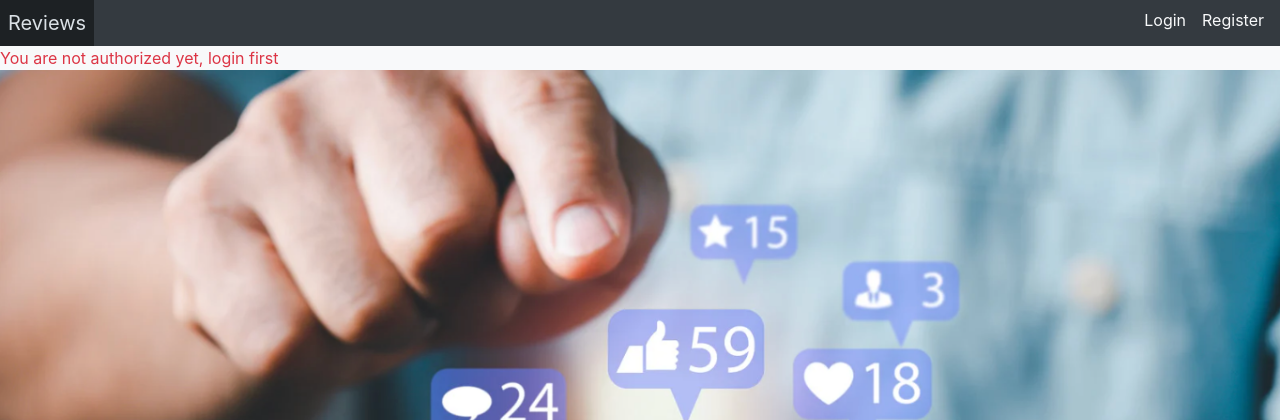
After one commit to Himanshukumar30/user_reviews, a Flask app: page /secret in a window 1280 px wide. The commit adds this page. Shown: the top 420 px of the page. Run offline with Flask 3, Linux system fonts and the light colour scheme.

Commit message:
storing user in session once registered/ authenticated and displayed authorized content

```diff
--- a/app.py
+++ b/app.py
@@ -1,4 +1,4 @@
-from flask import Flask, render_template, redirect, flash
+from flask import Flask, render_template, redirect, flash, session
 from flask_debugtoolbar import DebugToolbarExtension
 from models import db, connect_db, User
 from forms import RegisterForm, LoginForm
@@ -30,9 +30,9 @@ def register():
         last_name = form.last_name.data
         password = form.password.data
         new_user = User.register(username, email, first_name, last_name, password)
-
         db.session.add(new_user)
         db.session.commit()
+        session['user_id'] = new_user.id
         flash('Welcome! Successfully Created Your Account!', "success")
         return redirect('/secret')
 
@@ -49,8 +49,19 @@ def login():
         user = User.authenticate(username, password)
         if user:
             flash(f"Welcome back, {user.username}!", 'primary')
+            session['user_id'] = user.id
             return redirect('/secret')
         else:
             form.username.errors = ['Invalid username/password.']
 
     return render_template('login.html', form = form)
+
+@app.route('/secret')
+def secret():
+    return render_template('secret.html')
+
+@app.route('/logout')
+def logout():
+    session.pop('user_id')
+    flash("Goodbye!", "info")
+    return redirect('/')
--- a/forms.py
+++ b/forms.py
@@ -12,6 +12,7 @@ class RegisterForm(FlaskForm):
     password = PasswordField('Password', validators=[InputRequired()])
 
 
+
 class LoginForm(FlaskForm):
     '''Login Form'''
 
--- /dev/null
+++ b/static/app.css
@@ -0,0 +1,7 @@
+html {
+  background: url(reviews.png) no-repeat center center fixed;
+  -webkit-background-size: cover;
+  -moz-background-size: cover;
+  -o-background-size: cover;
+  background-size: cover;
+}
--- a/templates/base.html
+++ b/templates/base.html
@@ -4,6 +4,7 @@
     <meta charset="UTF-8" />
     <meta http-equiv="X-UA-Compatible" content="IE=edge" />
     <meta name="viewport" content="width=device-width, initial-scale=1.0" />
+    <link rel="stylesheet" href="static/app.css" />
     <link
       rel="stylesheet"
       href="https://cdn.jsdelivr.net/npm/bootstrap@4.0.0/dist/css/bootstrap.min.css"
@@ -16,12 +17,18 @@
     <nav class="bg-dark d-flex justify-content-between">
       <a href="/" class="navbar-brand bg-dark text-light p-2">Reviews</a>
       <ul class="nav navbar-nav flex-row float-right">
+        {% if session['user_id'] %}
+        <li class="nav-item">
+          <a href="/logout" class="nav-link text-light pr-3">Logout</a>
+        </li>
+        {% else %}
         <li class="nav-item">
           <a href="/login" class="nav-link text-light pr-3">Login</a>
         </li>
         <li class="nav-item">
           <a href="/Register" class="nav-link text-light pr-3">Register</a>
         </li>
+        {% endif %}
       </ul>
     </nav>
     <div class="container">
--- /dev/null
+++ b/templates/secret.html
@@ -0,0 +1,7 @@
+{% extends 'base.html' %} {% block title %}User Reviews{% endblock title %}
+{%block content %} {% if session['user_id'] %}
+<h1>You made it!</h1>
+
+{% else %}
+<p class="text-danger">You are not authorized yet, login first</p>
+{% endif %} {% endblock content %}
```
Also changed, not shown: static/reviews.png, templates/login.html (line endings or trailing spaces), 2 other files.
